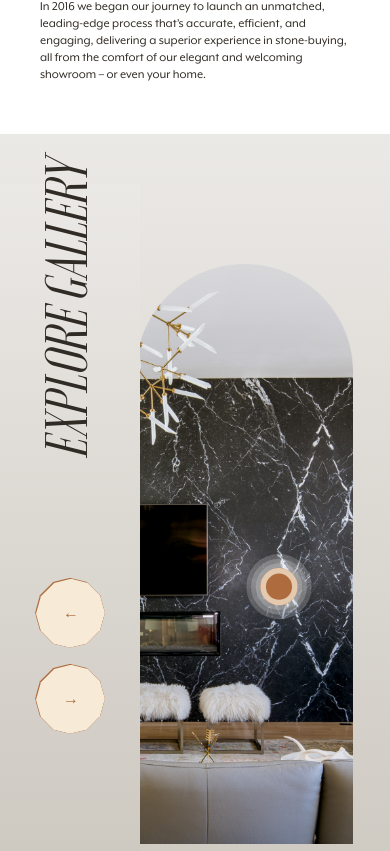
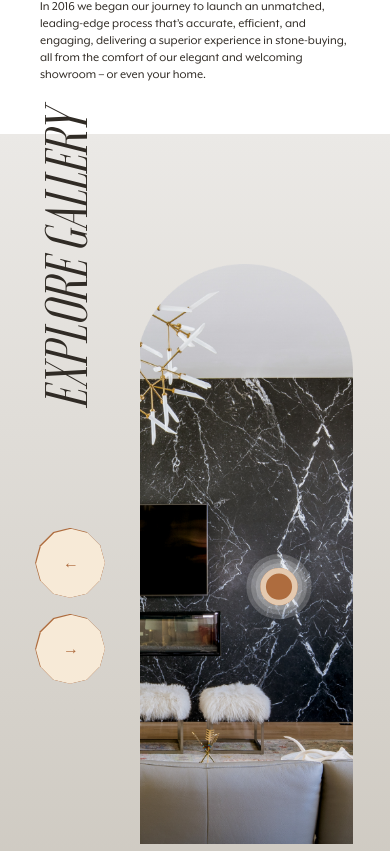
Before and after one commit to Shams000/Stone-Boutique, a Next.js app: page / in a window 390 px wide. Shown: the part 3213-4064 px from the top of the page. Built offline with nearby package versions, Linux system fonts and the light colour scheme.

Commit message:
polishfeedbacks2

```diff
--- a/components/GallerySlider.tsx
+++ b/components/GallerySlider.tsx
@@ -27,7 +27,7 @@ const GallerySlider = () => {
     <section className="gallery w-full lg:w-[100%] xl:h-[100vh] md:min-h-[1100px] relative justify-center items-center md:pt-[60px] md:pb-[60px] 2xl:pt-[80px] 2xl:pb-[80px] ">
       {/* Vertical Text and Navigation */}
       <div className="relative xl:h-full h-full md:min-h-[960px] bottom-0 ">
-      <div className="absolute left-0 min-h-[760px] md:left-[230px] top-1/2 bottom-1/2 gap-56 transform -translate-y-1/2 flex flex-col md:justify-between :h-full gallery w-[140px] pt-[80px] md:pt-[150px] items-center z-10">
+      <div className="absolute left-0 min-h-[760px] md:left-[230px] top-1/2 bottom-1/2 gap-56 transform -translate-y-1/2 flex flex-col md:justify-between h-full gallery w-[140px] pt-[80px] md:pt-[150px] items-center z-10">
         <p className="transform w-[300px] eg -rotate-90 text-[#AE6C3E] font-bold uppercase tracking-wider">
           Explore Gallery
         </p>
```
